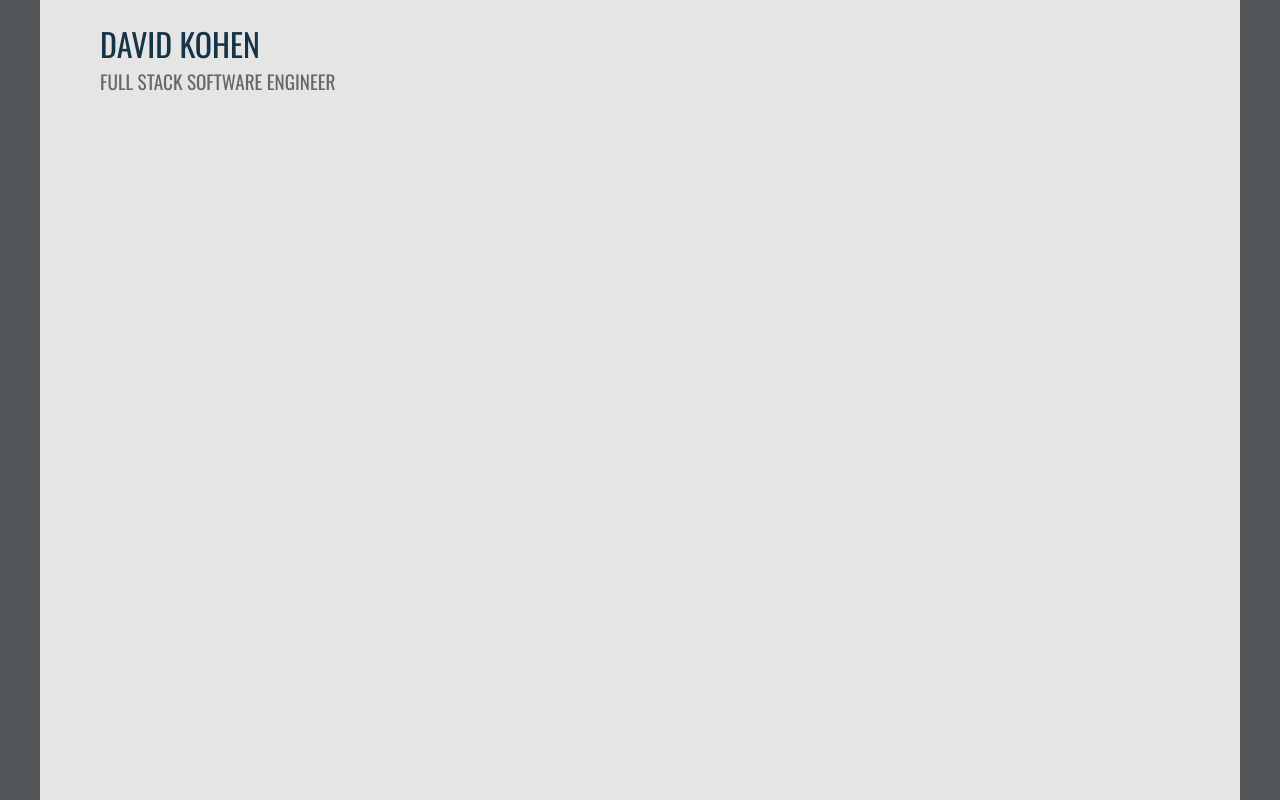
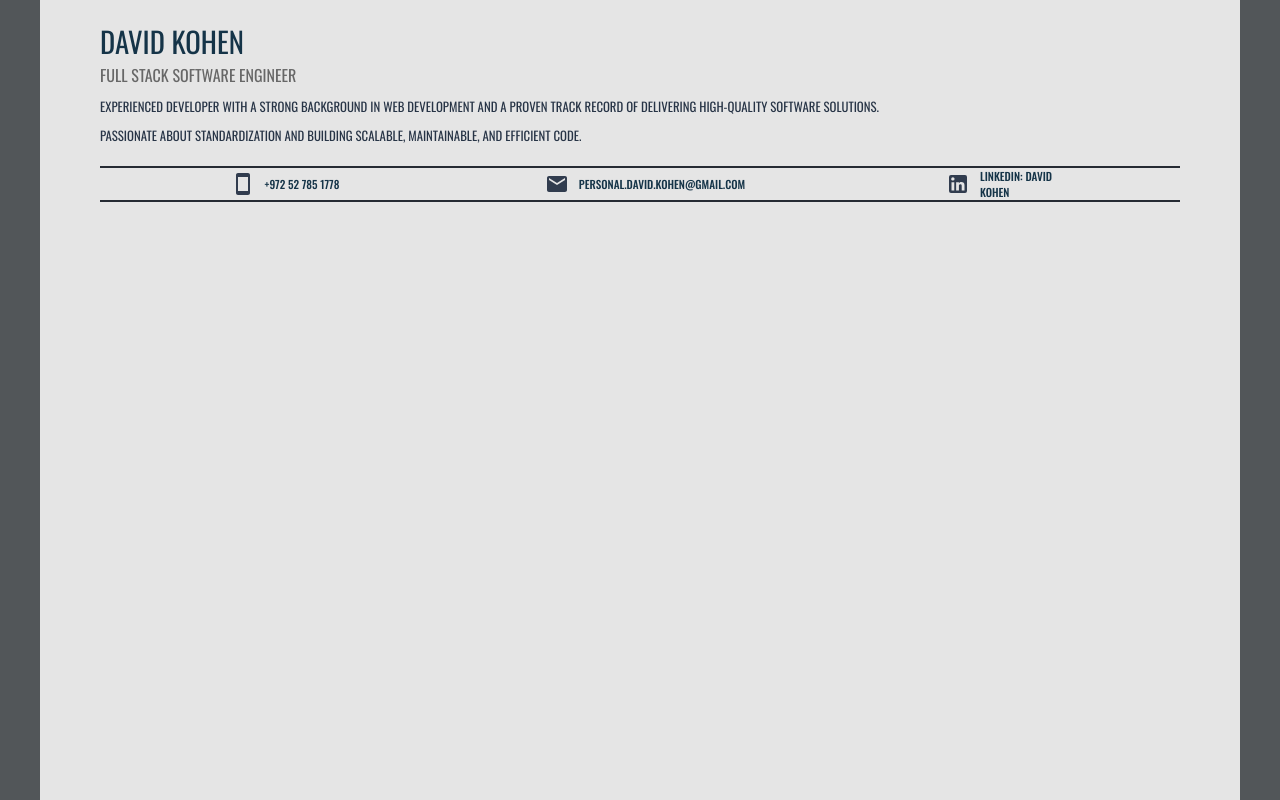
Before and after one commit to Personal-David-Kohen/Resume, a React (Vite) app: page / in a window 1280 px wide. Built offline with nearby package versions, Linux system fonts and the light colour scheme.

Commit message:
Add contact info

```diff
--- a/package.json
+++ b/package.json
@@ -9,6 +9,7 @@
   },
   "dependencies": {
     "@emotion/styled": "^11.11.5",
+    "@mui/icons-material": "^5.15.18",
     "@mui/material": "^5.15.18",
     "react": "^18.2.0",
     "react-dom": "^18.2.0"
--- /dev/null
+++ b/src/components/ContactInfo/ContactInfo.style.ts
@@ -0,0 +1,33 @@
+import { theme } from "src/styles/theme";
+import { createStyles } from "src/styles/create-styles";
+
+export const useStyles = () =>
+  createStyles({
+    container: {
+      width: "100%",
+      display: "flex",
+      minHeight: "5px",
+      marginTop: "20px",
+      justifyContent: "space-around",
+      borderTop: `2px solid ${theme.palette.border.main}`,
+      borderBottom: `2px solid ${theme.palette.border.main}`,
+    },
+    link: {
+      fontSize: "0.7rem",
+      fontWeight: 500,
+      textDecoration: "none",
+      font: theme.typography.font,
+      color: theme.palette.typography.title,
+    },
+    section: {
+      width: "10vw",
+      display: "flex",
+      alignItems: "center",
+      justifyContent: "center",
+    },
+    icon: {
+      margin: "0 10px",
+      fontSize: "1.5rem",
+      color: theme.palette.icon.main,
+    },
+  });
--- /dev/null
+++ b/src/components/ContactInfo/ContactInfo.tsx
@@ -0,0 +1,39 @@
+import {
+  RESUME_TEMPLATE,
+  RESUME_TEMPLATE_WRAPPER,
+} from "src/constants/template.const";
+
+import { Link } from "@mui/material";
+import { useStyles } from "./ContactInfo.style";
+import { Email, LinkedIn, Smartphone } from "@mui/icons-material";
+
+const ContactInfo = () => {
+  const styles = useStyles();
+
+  return (
+    <div style={styles.container}>
+      <div style={styles.section}>
+        <Smartphone sx={styles.icon} />
+        <Link sx={styles.link} href={`tel:${RESUME_TEMPLATE_WRAPPER.PHONE}`}>
+          {RESUME_TEMPLATE_WRAPPER.PHONE}
+        </Link>
+      </div>
+
+      <div style={styles.section}>
+        <Email sx={styles.icon} />
+        <Link sx={styles.link} href={`mailto:${RESUME_TEMPLATE_WRAPPER.EMAIL}`}>
+          {RESUME_TEMPLATE_WRAPPER.EMAIL}
+        </Link>
+      </div>
+
+      <div style={styles.section}>
+        <LinkedIn sx={styles.icon} />
+        <Link sx={styles.link} href={RESUME_TEMPLATE_WRAPPER.LINKEDIN}>
+          {RESUME_TEMPLATE.CONTACT.LINKEDIN.DISPLAY}
+        </Link>
+      </div>
+    </div>
+  );
+};
+
+export default ContactInfo;
--- a/src/components/Header/Header.style.ts
+++ b/src/components/Header/Header.style.ts
@@ -9,13 +9,19 @@ export const useStyles = () =>
       minHeight: "100px",
     },
     title: {
-      fontSize: "2rem",
+      fontSize: "1.8rem",
       fontWeight: 400,
       color: theme.palette.typography.title,
     },
     subtitle: {
-      fontSize: "1.2rem",
+      fontSize: "1rem",
       fontWeight: 400,
       color: theme.palette.typography.subtitle,
     },
+    paragraph: {
+      fontSize: "0.8rem",
+      fontWeight: 400,
+      marginTop: "10px",
+      color: theme.palette.typography.paragraph,
+    },
   });
--- a/src/components/Header/Header.tsx
+++ b/src/components/Header/Header.tsx
@@ -1,5 +1,6 @@
 import { Typography } from "@mui/material";
 import { useStyles } from "./Header.style";
+import ContactInfo from "../ContactInfo/ContactInfo";
 import { RESUME_TEMPLATE } from "src/constants/template.const";
 
 const Header = () => {
@@ -9,6 +10,14 @@ const Header = () => {
     <div style={styles.container}>
       <Typography sx={styles.title}>{RESUME_TEMPLATE.FULLNAME}</Typography>
       <Typography sx={styles.subtitle}>{RESUME_TEMPLATE.PROFESSION}</Typography>
+
+      {RESUME_TEMPLATE.PROLOGUE.map((paragraph, index) => (
+        <Typography key={index} sx={styles.paragraph}>
+          {paragraph}
+        </Typography>
+      ))}
+
+      <ContactInfo />
     </div>
   );
 };
--- a/src/constants/template.const.ts
+++ b/src/constants/template.const.ts
@@ -1,4 +1,28 @@
 export const RESUME_TEMPLATE = {
   FULLNAME: "David Kohen",
   PROFESSION: "Full Stack Software Engineer",
+  PROLOGUE: [
+    "Experienced developer with a strong background in web development and a proven track record of delivering high-quality software solutions.",
+    "Passionate about standardization and building scalable, maintainable, and efficient code.",
+  ],
+  CONTACT: {
+    // Confuse those bots! Never hardcode your contact details in plain text.
+    PHONE: ["+972", "52", "785", "1778"],
+    LINKEDIN: {
+      ACCOUNT: "david-kohen",
+      HASH: "aa854328a",
+      HOST: "https://linkedin.com/in",
+      DISPLAY: "LinkedIn: David Kohen",
+    },
+    EMAIL: {
+      ACCOUNT: "personal.david.kohen",
+      DOMAIN: "gmail.com",
+    },
+  },
 };
+
+export const RESUME_TEMPLATE_WRAPPER = {
+  PHONE: RESUME_TEMPLATE.CONTACT.PHONE.join(" "),
+  EMAIL: `${RESUME_TEMPLATE.CONTACT.EMAIL.ACCOUNT}@${RESUME_TEMPLATE.CONTACT.EMAIL.DOMAIN}`,
+  LINKEDIN: `${RESUME_TEMPLATE.CONTACT.LINKEDIN.HOST}/${RESUME_TEMPLATE.CONTACT.LINKEDIN.ACCOUNT}-${RESUME_TEMPLATE.CONTACT.LINKEDIN.HASH}`,
+};
--- a/src/styles/mui-overrides.style.ts
+++ b/src/styles/mui-overrides.style.ts
@@ -9,8 +9,19 @@ export const MUI_OVERRIDES = createTheme({
     MuiTypography: {
       styleOverrides: {
         root: {
-          font: "Oswald",
+          fontFamily: "Oswald",
           textTransform: "uppercase",
+          color: theme.palette.typography.title,
+        },
+      },
+    },
+    MuiLink: {
+      styleOverrides: {
+        root: {
+          fontFamily: "Oswald",
+          fontSize: "1rem",
+          fontWeight: 400,
+          textDecoration: "none",
           color: theme.palette.typography.title,
         },
       },
--- a/src/styles/theme.ts
+++ b/src/styles/theme.ts
@@ -6,12 +6,13 @@ export const theme = {
     typography: {
       title: "#153448",
       subtitle: "#676767",
+      paragraph: "#273446",
     },
     header: {
       main: "#153448",
     },
     icon: {
-      main: "#ffffff",
+      main: "#313c4e",
     },
     border: {
       main: "#262b33",
```
Also changed, not shown: 1 other file (tests, documents, lock files or other folders).
